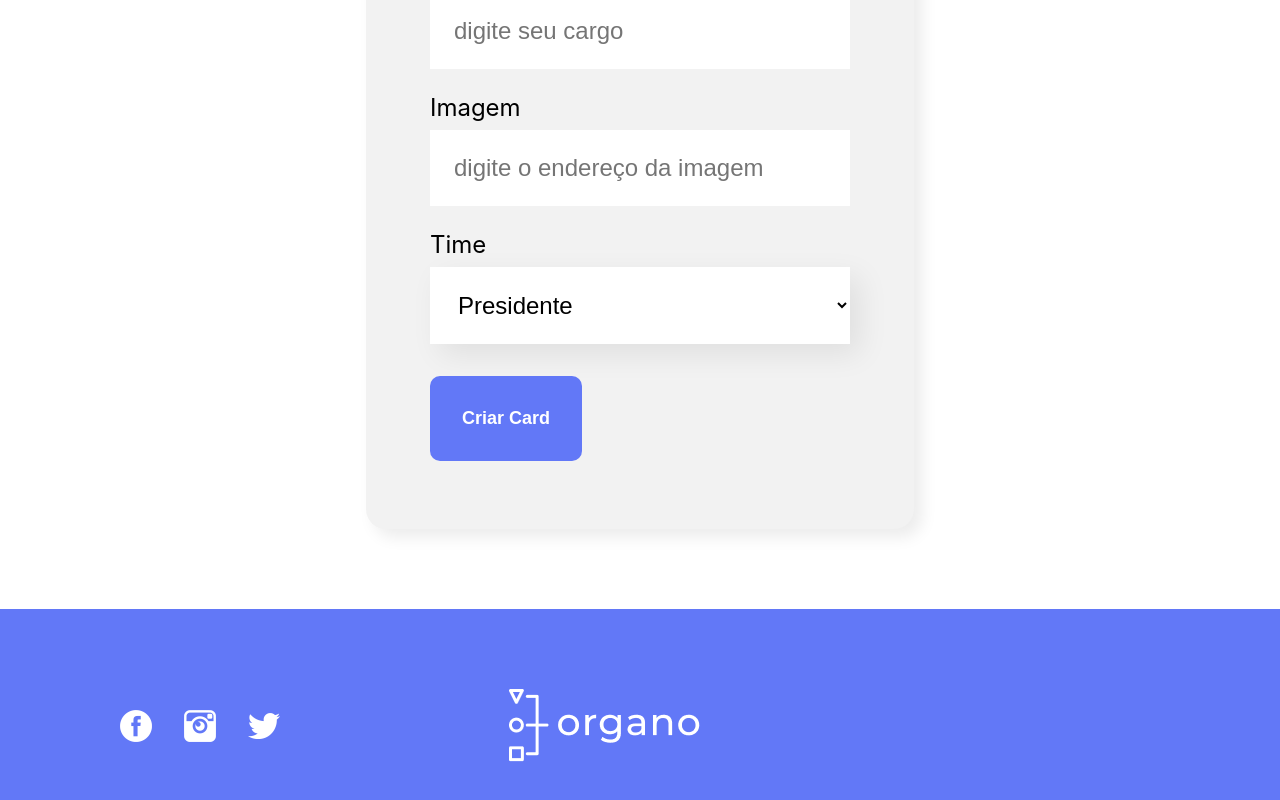
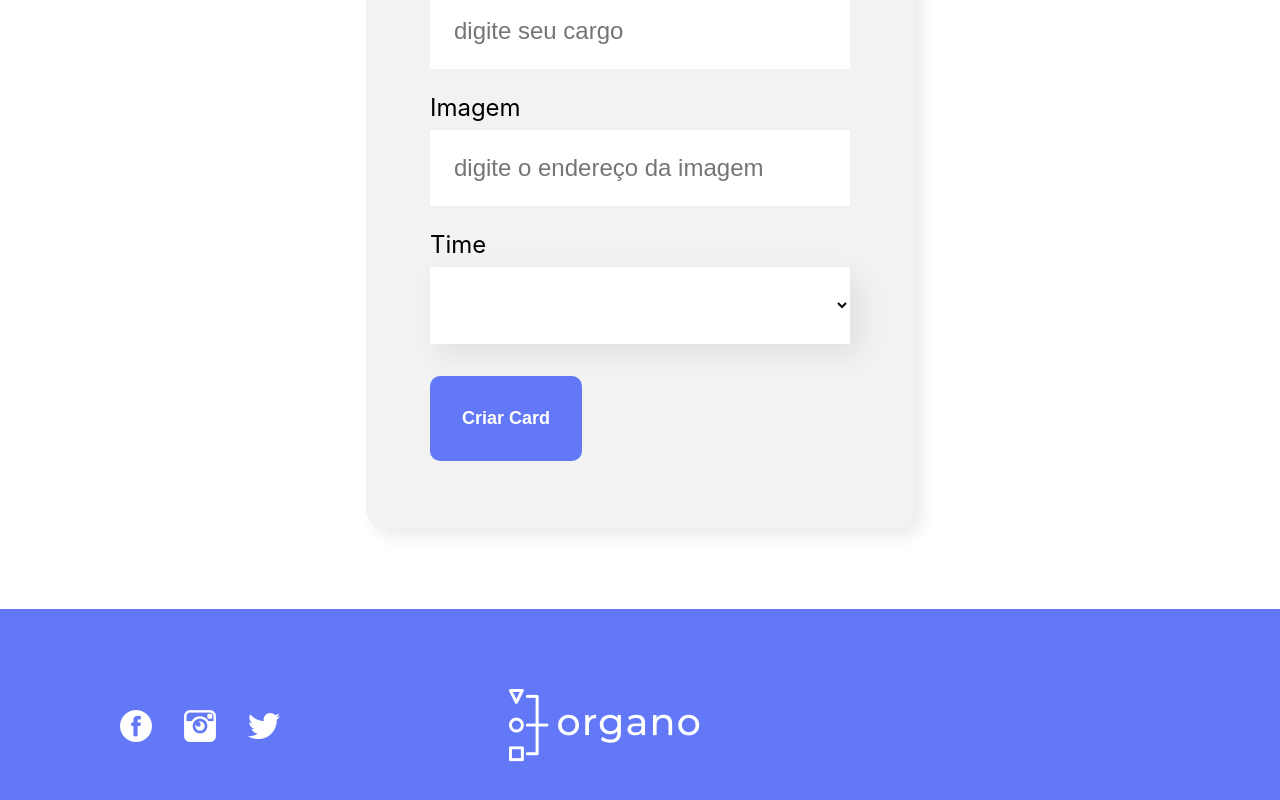
Before and after one commit to joabesimao/organo, a React (Create React App) app: page / in a window 1280 px wide. Shown: the part 868-1668 px from the top of the page. Built offline with nearby package versions, Linux system fonts and the light colour scheme.

Commit message:
atualiza value

```diff
--- a/src/components/List/index.js
+++ b/src/components/List/index.js
@@ -7,8 +7,9 @@ export const List = (props) => {
       <select
         onChange={(event) => props.toChanged(event.target.value)}
         required={props.required}
-        value={props.value}
+        value={props.inputValue}
       >
+        <option value=""> </option>
         {props.itens.map((item) => (
           <option key={item}>{item}</option>
         ))}
```
